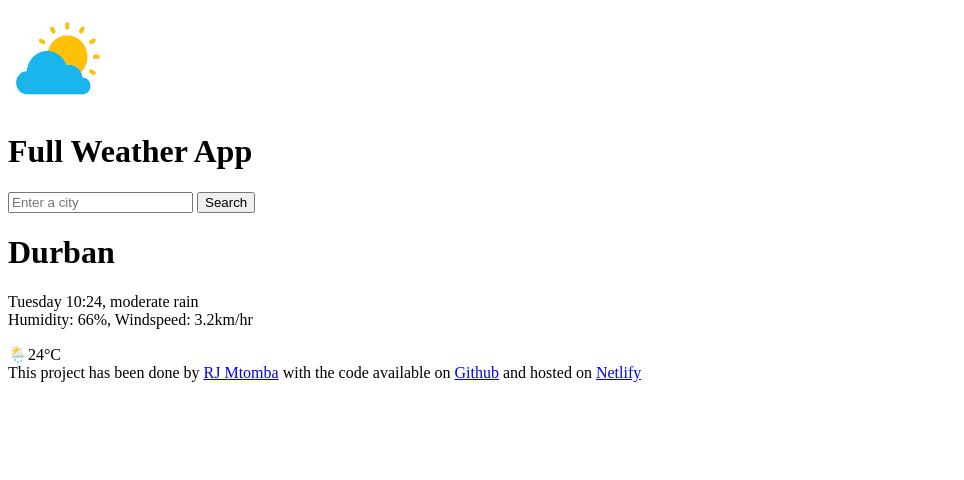
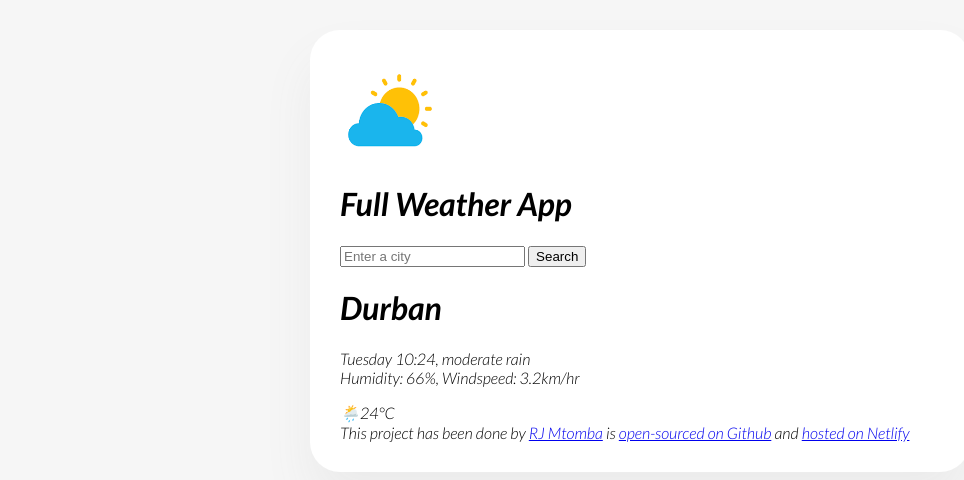
Before and after one commit to mamoyojaxx/FullWeatherApp1, a plain HTML site: page index.html in a window 1280 px wide. Shown: the whole page, without its empty margins (0-964 px from the left). Drawn offline with Linux system fonts and the light colour scheme.

Commit message:
styled main container

```diff
--- a/index.html
+++ b/index.html
@@ -4,8 +4,13 @@
     <meta charset="UTF-8">
     <meta name="viewport" content="width=device-width, initial-scale=1.0">
     <title>Weather App1</title>
+    <link rel="stylesheet" href="src/style.css">
+    <link rel="preconnect" href="https://fonts.googleapis.com">
+<link rel="preconnect" href="https://fonts.gstatic.com" crossorigin>
+<link href="https://fonts.googleapis.com/css2?family=Lato:ital,wght@0,100;0,300;0,400;0,700;0,900;1,100;1,300;1,400;1,700;1,900&family=Montserrat:ital,wght@0,100..900;1,100..900&display=swap" rel="stylesheet">
 </head>
 <body>
+<div class = "weather_app">
     <header>
         <img src = "images/weather_logo.png" alt="logo" width="100px" height="100px"/>
         <h1>Full Weather App</h1>
@@ -27,6 +32,7 @@
             🌦️24°C
         </div>
     </main>
-    <footer>This project has been done by <a href="https://github.com/mamoyojaxx" target="_blank" rel="noreferrer">RJ Mtomba</a> with the code available on <a href="https://github.com/mamoyojaxx/FullWeatherApp1" target="_blank" rel="noreferrer">Github</a> and hosted on <a href="https://fulllweatherapp1.netlify.app/" target="_blank" rel="noreferrer">Netlify</a></footer>
+    <footer>This project has been done by <a href="https://github.com/mamoyojaxx" target="_blank" rel="noreferrer">RJ Mtomba</a> is <a href="https://github.com/mamoyojaxx/FullWeatherApp1" target="_blank" rel="noreferrer">open-sourced on Github</a> and  <a href="https://fulllweatherapp1.netlify.app/" target="_blank" rel="noreferrer"> hosted on Netlify</a></footer>
+</div>
 </body>
 </html>
--- /dev/null
+++ b/src/style.css
@@ -0,0 +1,14 @@
+body{
+    background-color: #f6f6f6;
+    font-family: "Lato", sans-serif;
+    font-weight: 300;
+  font-style: italic;
+}
+.weather_app{
+    background-color: #ffffff;
+    max-width: 600px;
+    margin: 30px auto;
+    padding: 30px;
+    box-shadow: 0 30px 50px rgba(111, 110, 113, 0.08);
+    border-radius: 30px;
+}
```
Also changed, not shown: src/index.js (added).
